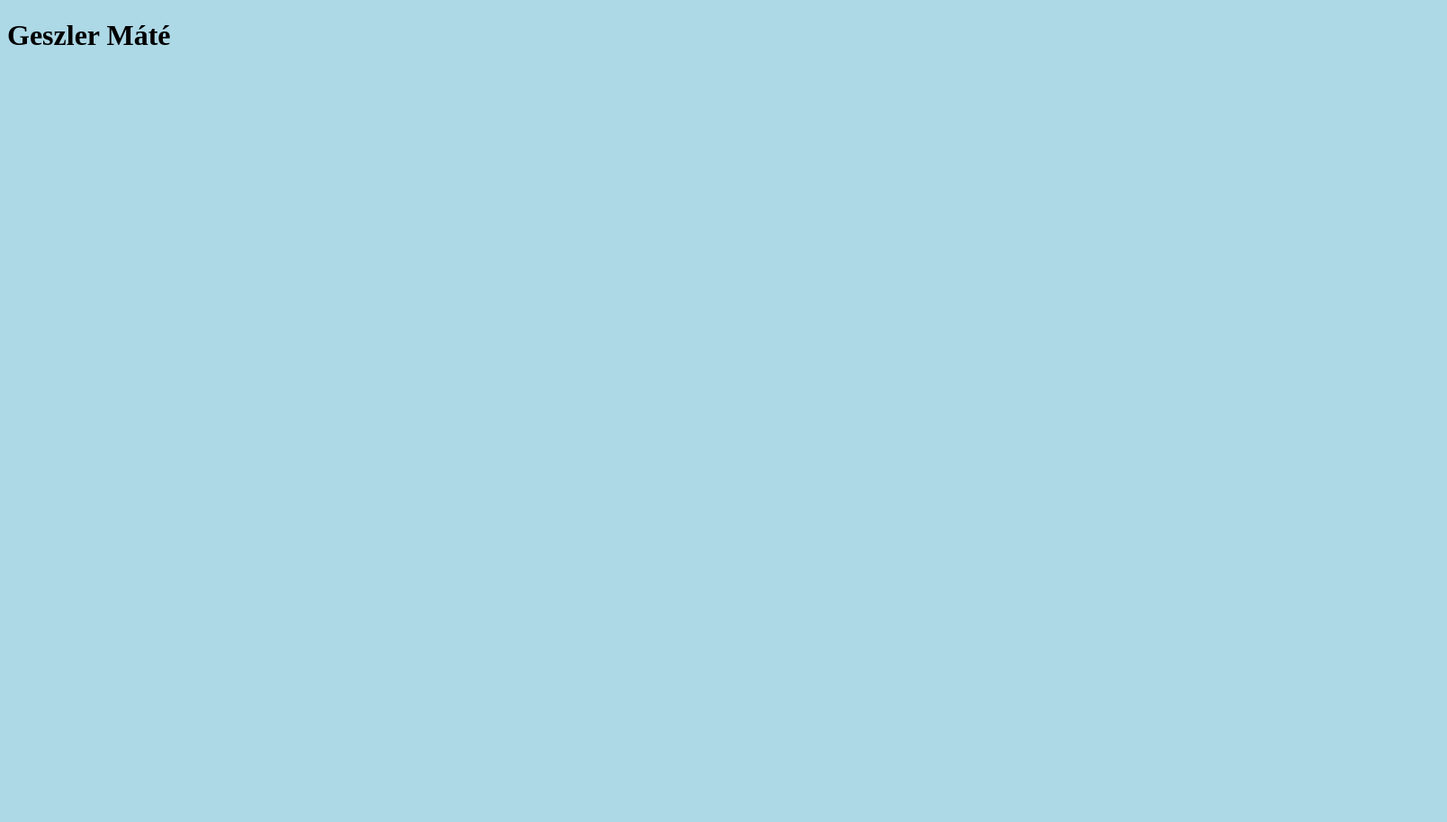
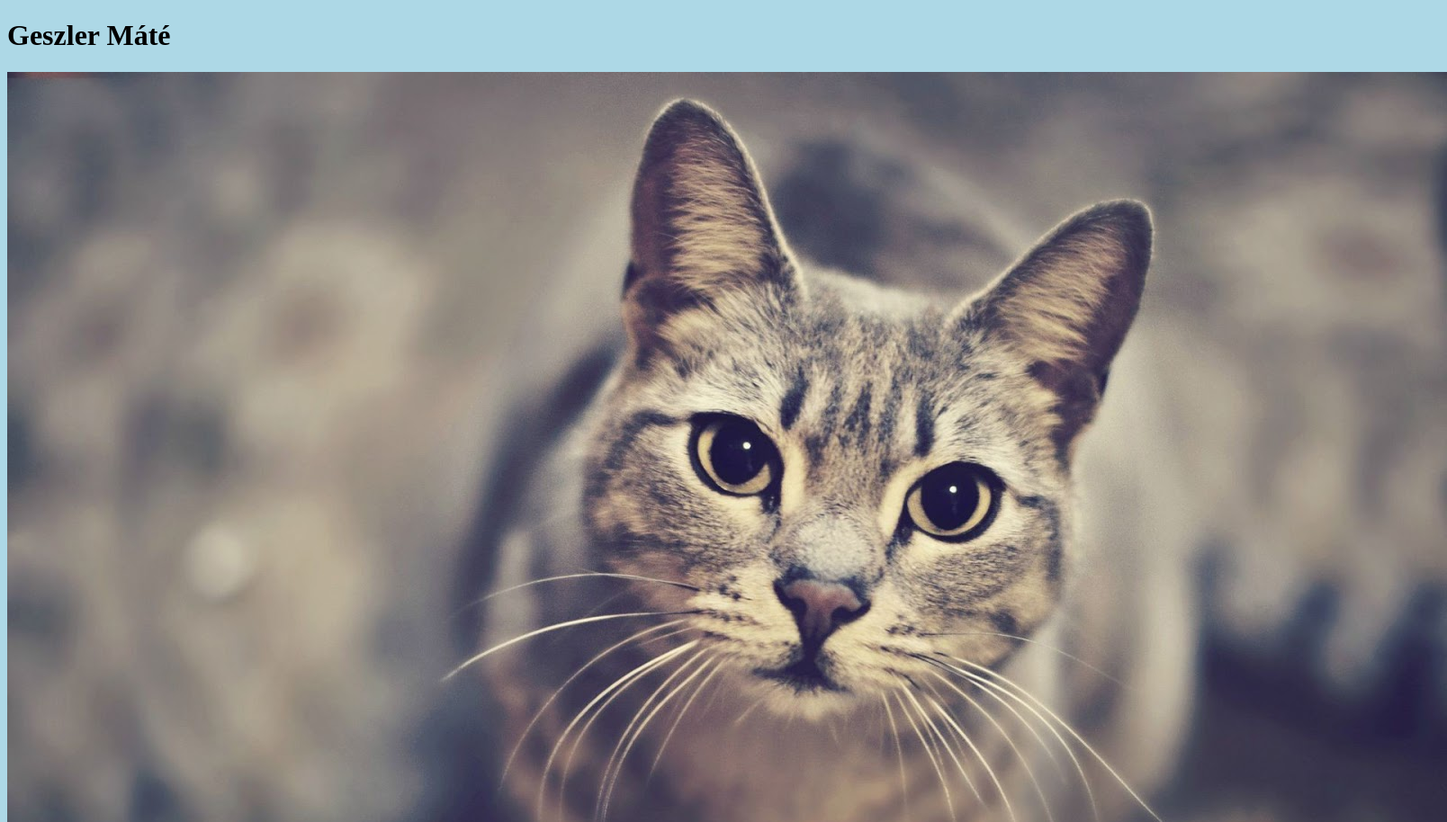
Before and after one commit to Geszler/gm-jep, a plain HTML site: page index.html in a window 1280 px wide. Shown: the top 914 px of the page at 90% size, 1608 px wide, since content can reach past the window. Before the commit the page ends 800 px from the top, so only its background shows below. Drawn offline with Linux system fonts and the light colour scheme.

Commit message:
Képet elhelyeztem

```diff
--- a/index.html
+++ b/index.html
@@ -12,5 +12,6 @@
 </head>
 <body>
     <h1>Geszler Máté</h1>
+    <img src="cAT.jpg" alt="cica">
 </body>
 </html>
```
Also changed, not shown: cAT.jpg (added).
